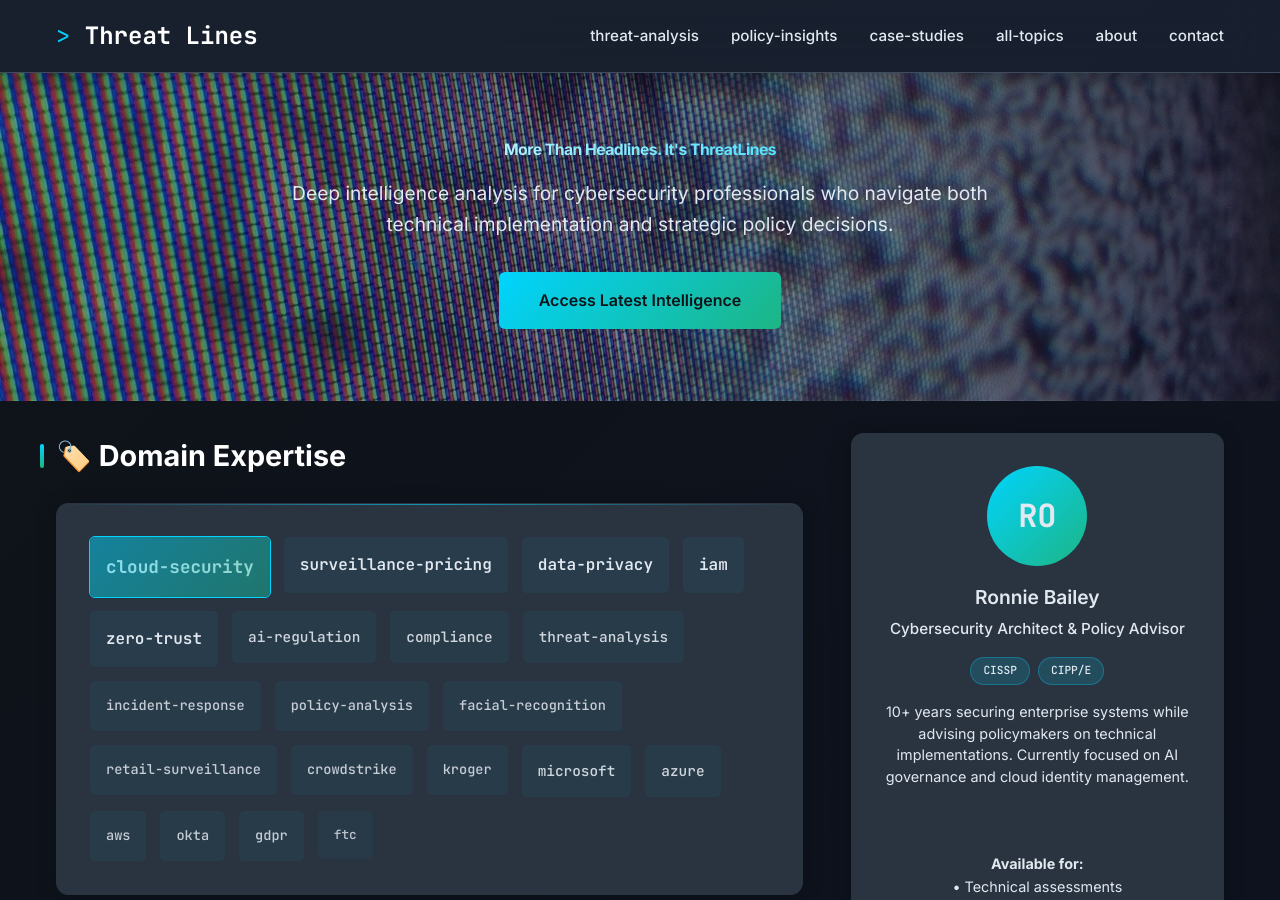
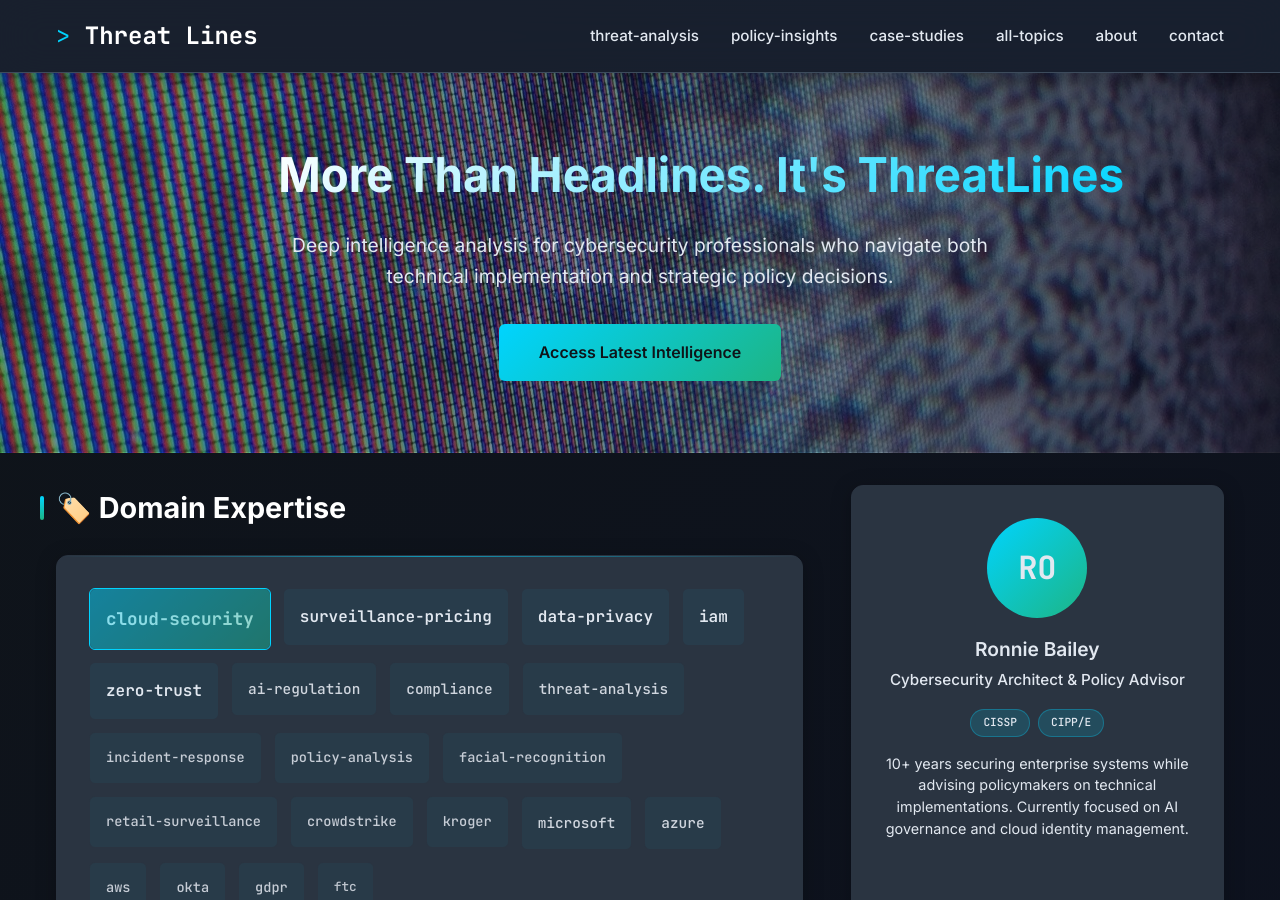
Before and after one commit to ronnie-bailey/threatlines, a Jekyll site: the page built from index.html, in a window 1280 px wide and 900 px high. Built offline with Jekyll 4.4.1, drawn with Linux system fonts in a browser that asks for light colours.

Commit message:
Update index.html

```diff
--- a/index.html
+++ b/index.html
@@ -5,7 +5,7 @@
 <!-- Hero Section -->
 <section class="hero">
     <div class="hero-content">
-        <h1 style="white-space: nowrap; font-size: 98%; letter-spacing: -0.5px;">More Than Headlines. It's ThreatLines</h1>
+        <h1 style="white-space: nowrap; display: inline-block; transform: scaleX(0.95);">More Than Headlines. It's ThreatLines</h1>
         <p>Deep intelligence analysis for cybersecurity professionals who navigate both technical implementation and strategic policy decisions.</p>
         <a href="#content" class="cta-button">Access Latest Intelligence</a>
     </div>
```
